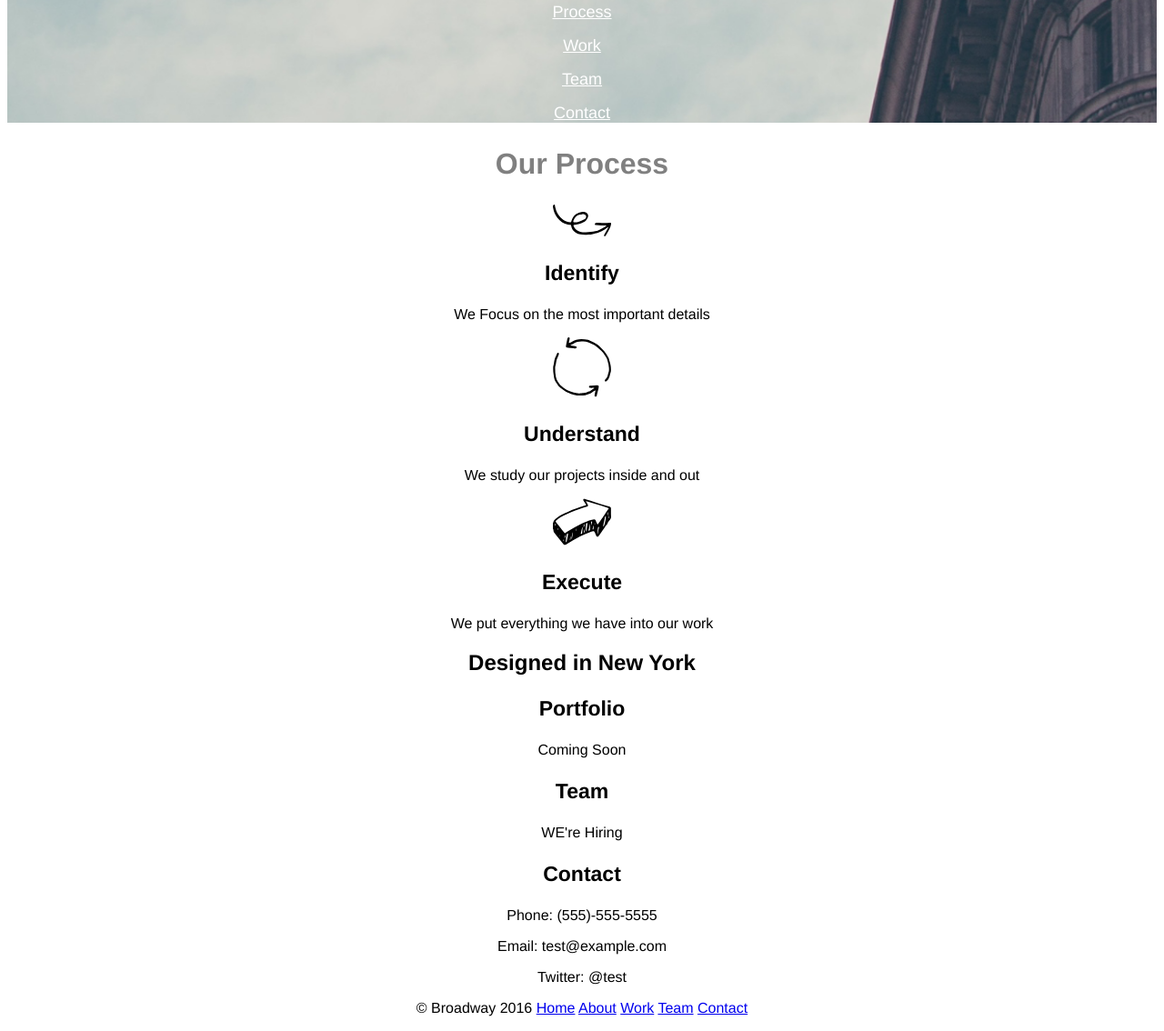
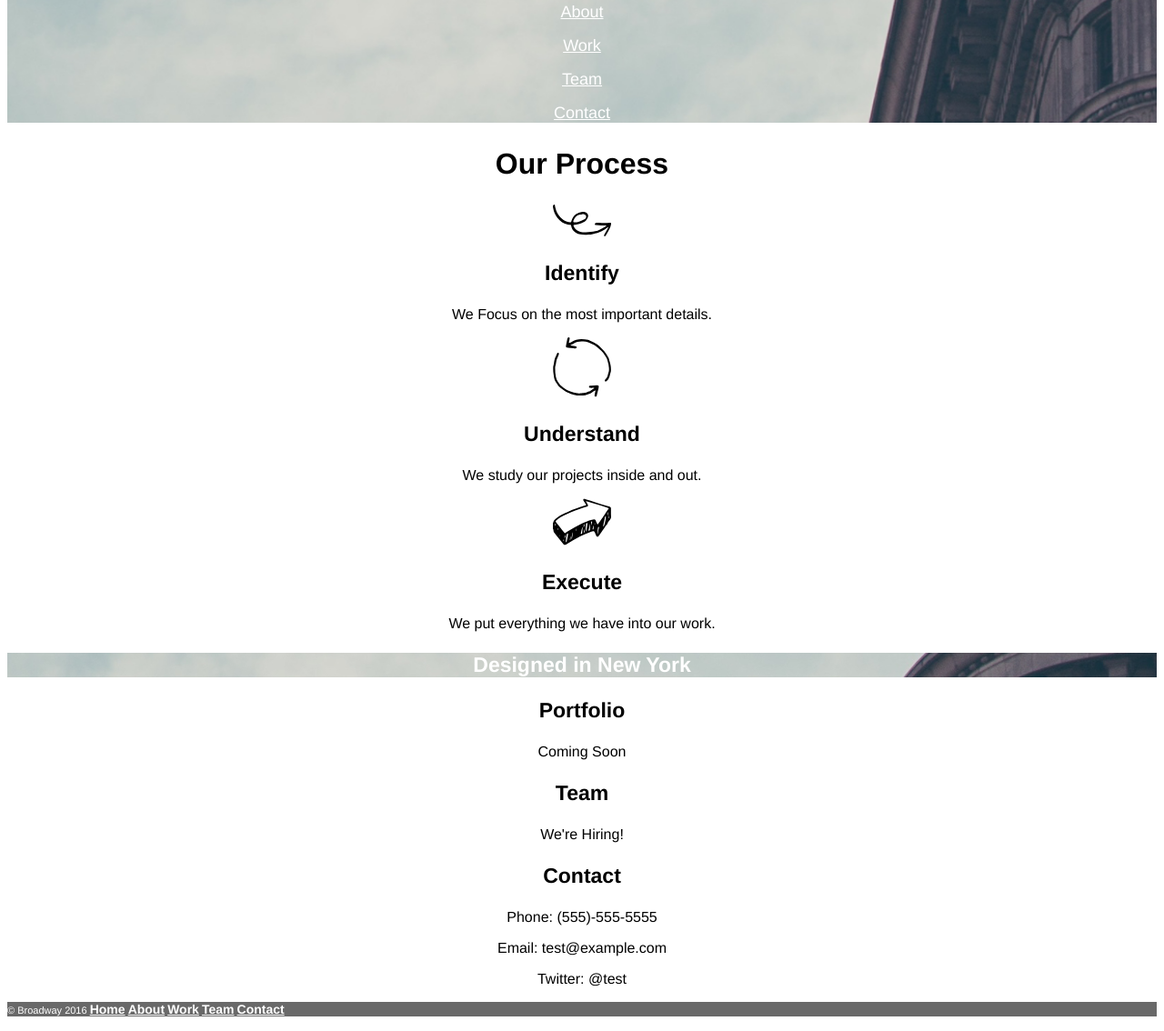
Before and after one commit to softwaremom00/broadway, a plain HTML site: page index.html in a window 1280 px wide. Shown: the part 230-1364 px from the top of the page at 91% size. Drawn offline with Linux system fonts and the light colour scheme.

Commit message:
adjusting text sizes

```diff
--- a/index.html
+++ b/index.html
@@ -8,11 +8,11 @@
   <body>
    <nav id="navbar">
     <h1 id="main_heading"> Broadway Design </h1>
-        <p><a href="#">Home</a></p>
-        <p><a href="#">Process</a></p>
-        <p><a href="#">Work</a></p>
-        <p><a href="#">Team</a></p>
-        <p><a href="#">Contact</a></p>
+        <p><a id="navtext" href="#">Home</a></p>
+        <p><a id="navtext" href="#">About</a></p>
+        <p><a id="navtext" href="#">Work</a></p>
+        <p><a id="navtext" href="#">Team</a></p>
+        <p><a id="navtext" href="#">Contact</a></p>
       <!--  <p><a href="#">Contact</a></p> -->
 
     </nav>
@@ -20,29 +20,30 @@
 
     <img src="resources/images/identify.svg" alt="Swirled line with arrow at end">
     <h3 class="ProcessElementHeader">Identify</h3>
-    <p>We Focus on the most important details</p>
+    <p>We Focus on the most important details.</p>
 
     <img src="resources/images/understand.svg" alt="two lines in a circle with arrows">
     <h3 class="ProcessElementHeader">Understand</h3>
-    <p>We study our projects inside and out</p>
+    <p>We study our projects inside and out.</p>
 
     <img src="resources/images/execute.svg" alt="We put everything we have into our work">
     <h3 class="ProcessElementHeader">Execute</h3>
-    <p>We put everything we have into our work</p>
+    <p>We put everything we have into our work.</p>
 
-    <h2 id="DesignLocation">Designed in New York</h2>
+    <h3 id="DesignLocation">Designed in New York</h2>
 
     <h3 class="ProcessElementHeader">Portfolio</h3>
     <p>Coming Soon</p>
 
     <h3 class="ProcessElementHeader">Team</h3>
-    <p>WE're Hiring</p>
+    <p>We're Hiring!</p>
     <h3 class="ProcessElementHeader">Contact</h3>
     <p>Phone: (555)-555-5555</p>
     <p>Email: test@example.com</p>
     <p>Twitter: @test</p>
     <div id="footer">
-      <p>&copy; Broadway 2016 <a href="#">Home</a> <a href="#">About</a> <a href="#">Work</a> <a href="#">Team</a> <a href="#">Contact</a></p>
+      <p>&copy; Broadway 2016
+      <a id="footernavtext" href="#">Home</a> <a id="footernavtext" href="#">About</a> <a id="footernavtext" href="#">Work</a> <a id="footernavtext" href="#">Team</a> <a id="footernavtext" href="#">Contact</a> </p>
     </div>
   </body>
 </html>
--- a/resources/css/style.css
+++ b/resources/css/style.css
@@ -6,8 +6,13 @@ body {
 .ProcessElementHeader {
   font-size: 23px;
   font-weight: bold;
+  color: black;
 }
 
+.ProcessElementHeader p{
+  font-size: 14px;
+  color: black;
+}
 
 #main_heading{
   font-size: 70px;
@@ -21,13 +26,32 @@ body {
   background-repeat: no-repeat;
   background-size:cover;
 }
-#navbar a{
+#navtext {
   font-size: 18px;
   color: white;
 }
+#footernavtext {
+  font-size: 14px;
+  color: white;
+  font-weight: bold;
+}
+
 
 #second_heading{
   font-size: 32px;
   font-weight: bold;
-  color: gray;
+  color: black;
 }
+#DesignLocation{
+  font-size: 23px;
+  font-weight: bold;
+  color: white;
+  background-image: url("../images/the-flatiron-building.png");
+}
+
+#footer {
+  font-size: 11px;
+  text-align: left;
+  color: white;
+  background-color: dimgray;
+}
```
